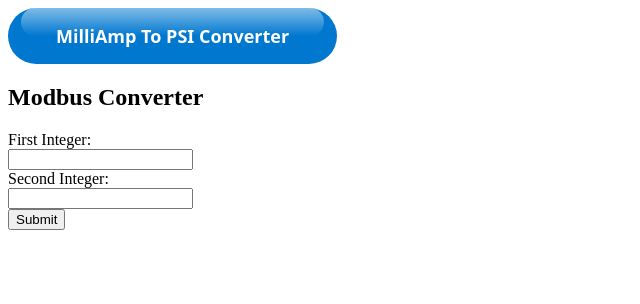
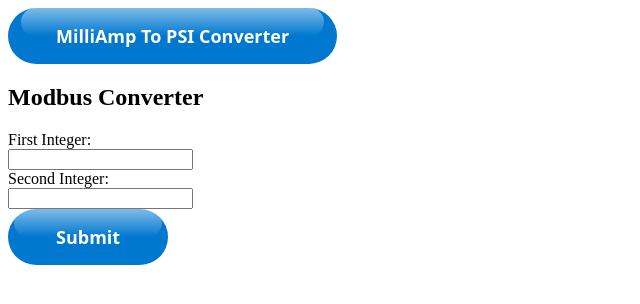
Before and after one commit to vallger83/Modbus-app, a Flask app: page / in a window 1280 px wide. Shown: the top 304 px of the page, without its empty margins (0-640 px from the left). Run offline with Flask 3, Linux system fonts and the light colour scheme.

Commit message:
Added custom styling to the submit buttons in both  index.html and psi.html. The buttons now have the  class "button-71" which applies the custom styles  defined in the CSS.

```diff
--- a/templates/index.html
+++ b/templates/index.html
@@ -18,7 +18,7 @@
         <div>
             <input type="number" id="Second" name="Second Integer" step="any" required>
         </div>
-        <button type="submit">Submit</button>
+        <button class="button-71" type="submit">Submit</button>
     </form>
      {% if result1 is not none %}
         <h2>Result: {{ result1 }}</h2>
--- a/templates/psi.html
+++ b/templates/psi.html
@@ -22,7 +22,7 @@
         <div>
             <input type="number" id="Min" name="Min psi value" step="any" required>
         </div>
-        <button type="submit">Submit</button>
+        <button class="button-71" type="submit">Submit</button>
     </form>
      {% if result2 is not none %}
         <h2>Result: {{ result2 }}</h2>
```
